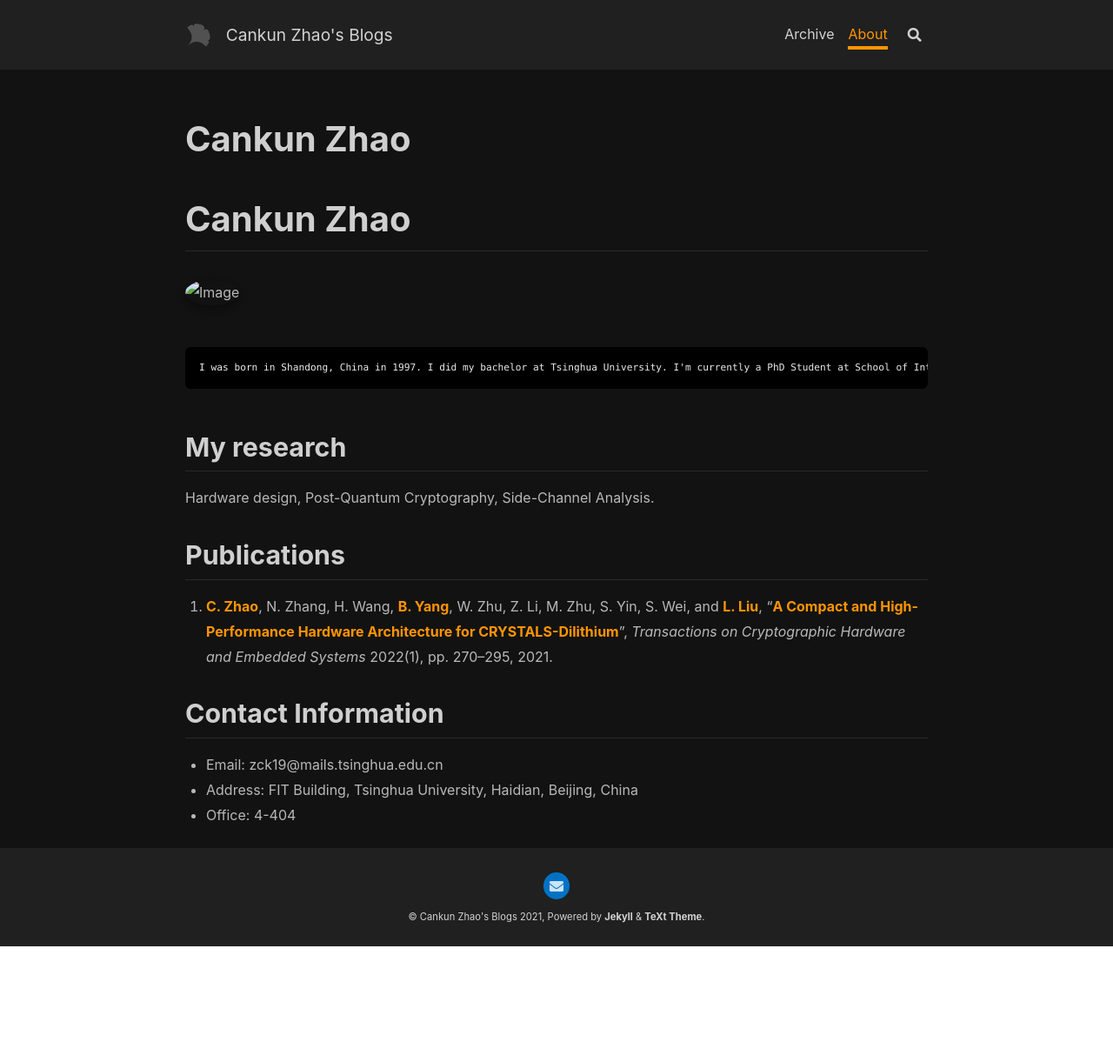
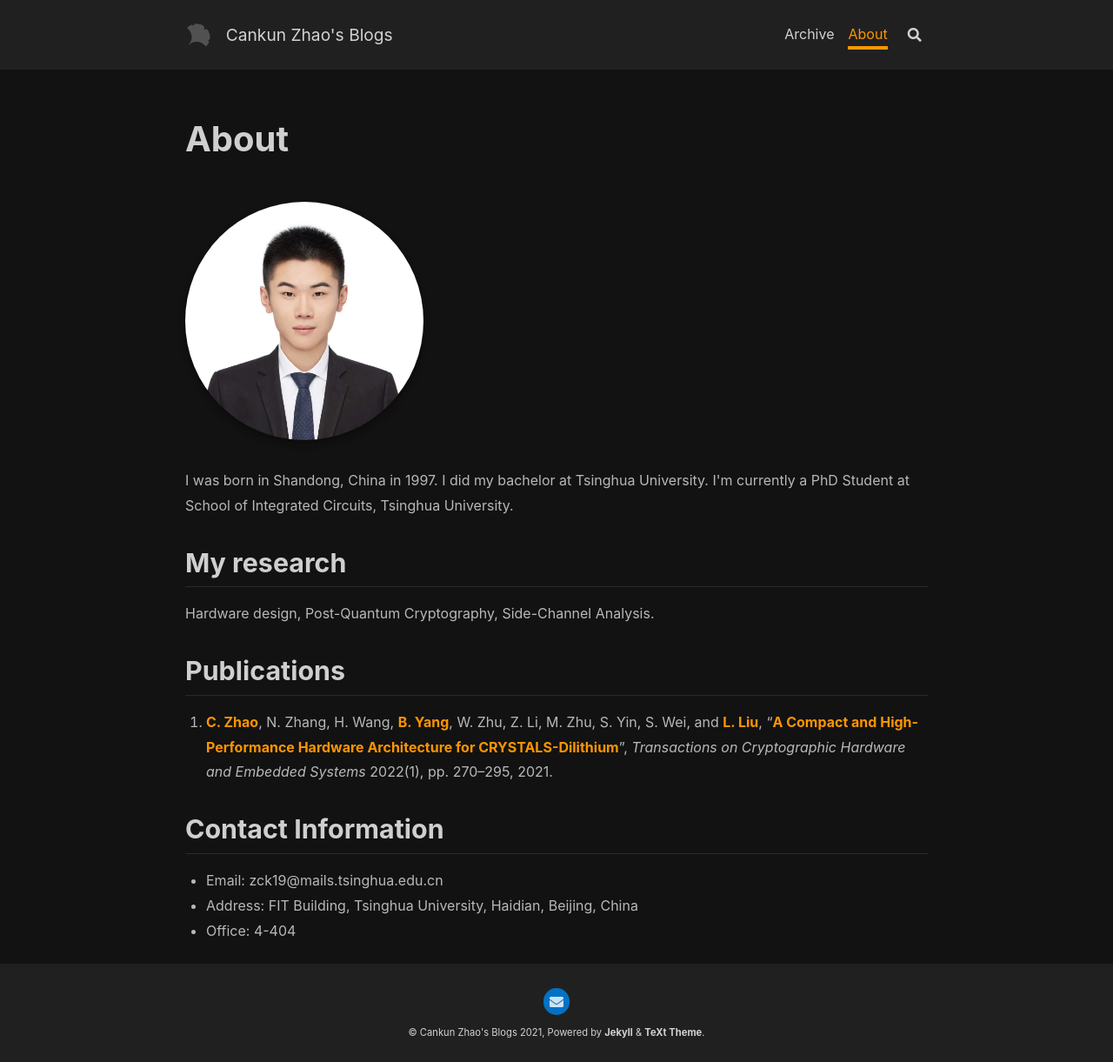
Before and after one commit to zck15/zck15.github.io, a Jekyll site: the page built from about.md, in a window 1280 px wide. Shown: the whole page at 87% size. Built offline with Jekyll 4.4.1, drawn with Linux system fonts in a browser that asks for light colours; nearby versions of some CDN libraries; our own code applies the rules of GitHub Pages for plain Markdown files; before the commit the page ends 1088 px from its top, so only the background shows below that.

Commit message:
about test2

```diff
--- a/about.md
+++ b/about.md
@@ -26,18 +26,17 @@
 key: page-about
 ---
 
-# Cankun Zhao
-
 <div class="grid-containre">
 <div class="grid grid--p-2">
 <div class="cell cell--12 cell--md-4 " markdown="1">
-![Image](./screenshots/CankunZhao.jpg){:.circle.shadow}
+![Image](https://github.com/zck15/zck15.github.io/raw/main/screenshots/CankunZhao.jpg){:.circle.shadow}
 </div>
-<div class="cell" markdown="1">
+<div class="cell">
     I was born in Shandong, China in 1997. I did my bachelor at Tsinghua University. I'm currently a PhD Student at School of Integrated Circuits, Tsinghua University.
 </div>
 </div>
 </div>
+
 
 ## My research
 
```
